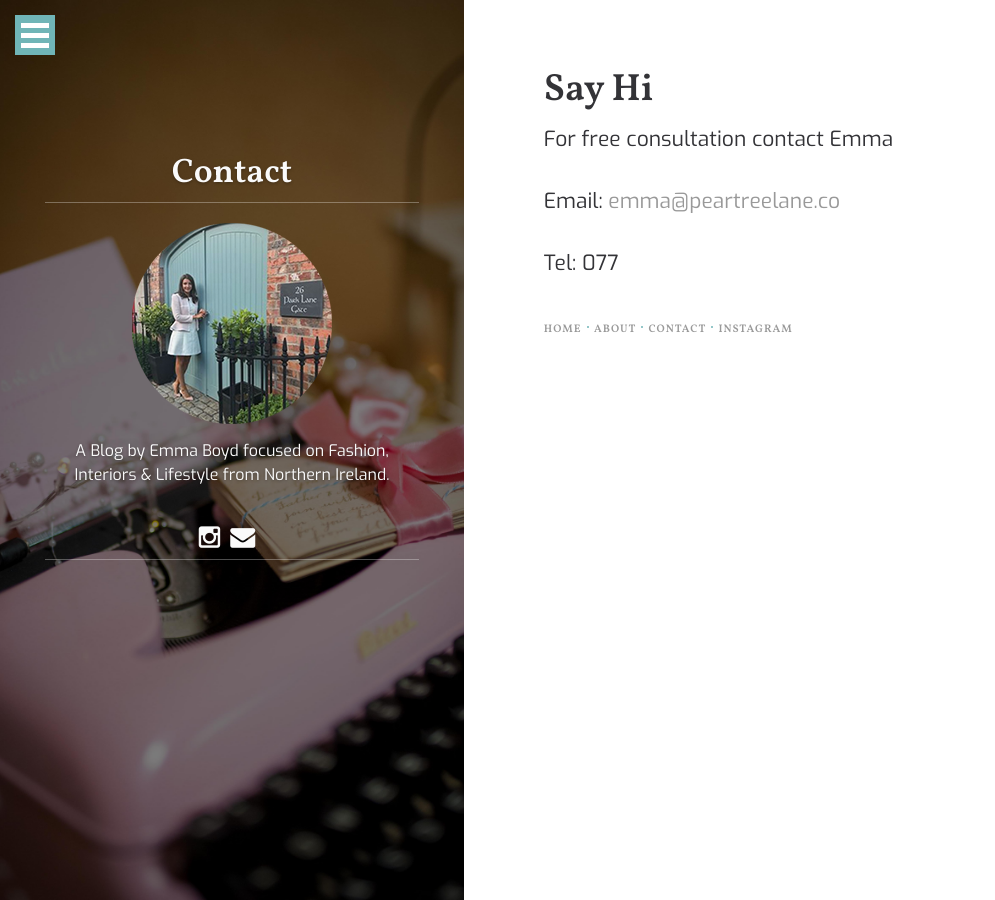
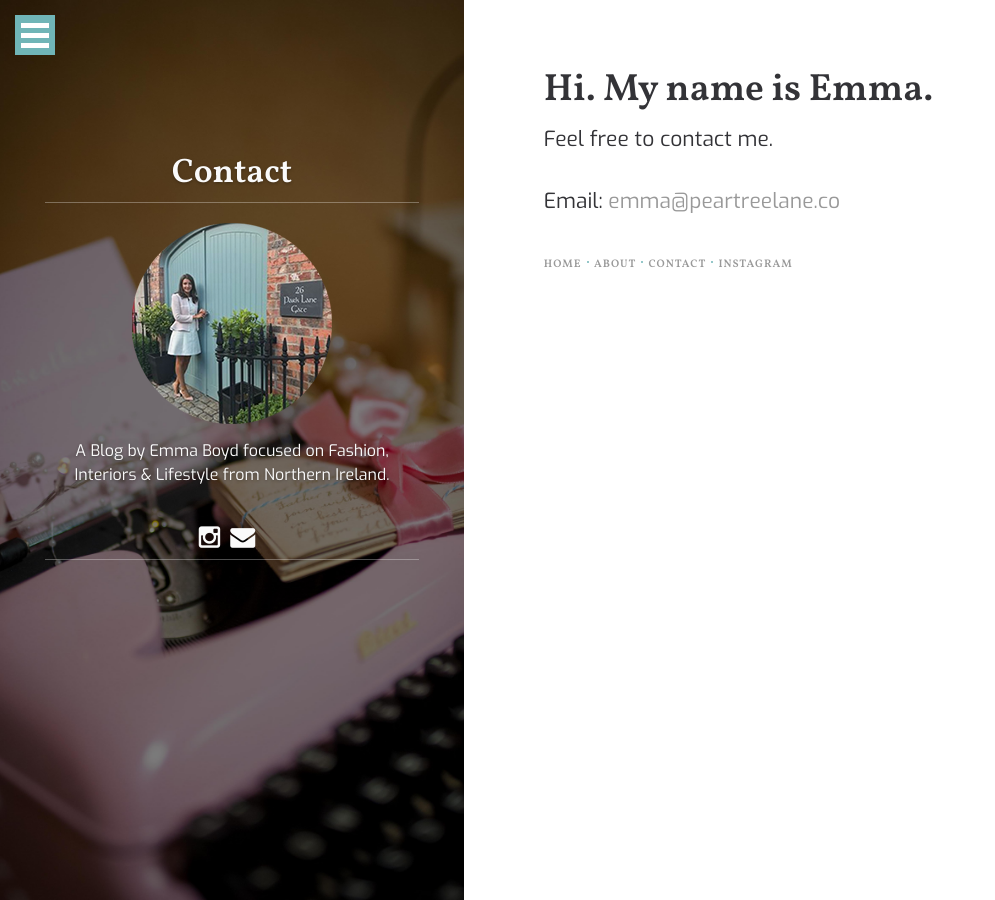
Before and after one commit to peartreelane/peartreelane.github.io, a Jekyll site: the page built from contact.md, in a window 1280 px wide. Shown: the whole page, without its empty margins (0-995 px from the left). Built offline with Jekyll 4.4.1, drawn with Linux system fonts in a browser that asks for light colours; some web fonts are replaced.

Commit message:
cat and contact fix

```diff
--- a/_includes/contact-detail.html
+++ b/_includes/contact-detail.html
@@ -1,8 +1,6 @@
 
-<p>For free consultation contact Emma</p>
+<p>Feel free to contact me.</p>
 
 <address>
     <p>Email: <a href="mailto:emma@peartreelane.co">emma@peartreelane.co</a></p>
 </address>
-
-<p>Tel: 077</p>
--- a/contact.md
+++ b/contact.md
@@ -3,5 +3,5 @@ layout: contact
 title: Contact
 permalink: /contact/
 feature_image: feature-contact
-form_heading: Say Hi
+form_heading: Hi. My name is Emma.
 ---
```
Also changed, not shown: 2 other files.
